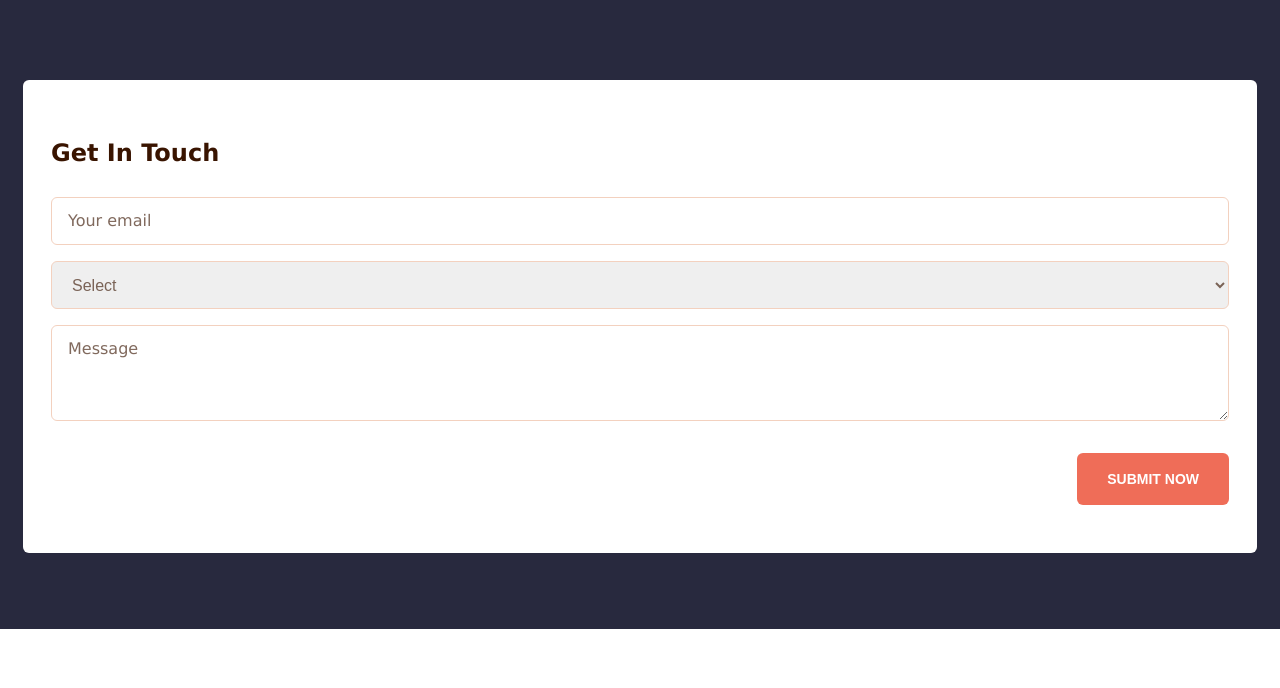
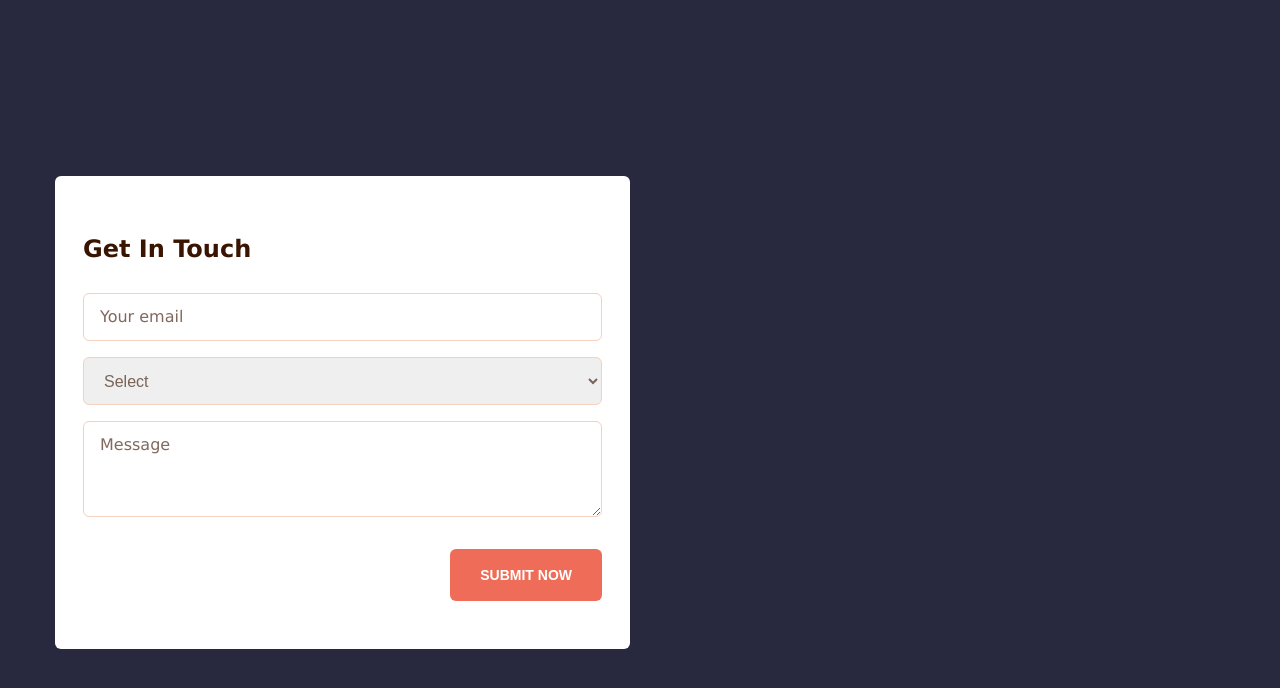
Before and after one commit to MariusCodeAcademy/feu2-18-figma, a plain HTML site: page index.html in a window 1280 px wide. Drawn offline with Linux system fonts and the light colour scheme.

Commit message:
desktop resolution

```diff
--- a/sass/main.scss
+++ b/sass/main.scss
@@ -67,3 +67,22 @@ body {
     margin-top: 16px;
   }
 }
+
+@media screen and (min-width: 800px) {
+  .container {
+    padding-left: 30px;
+    padding-right: 30px;
+    max-width: 1230px;
+    margin-left: auto;
+    margin-right: auto;
+  }
+  .contact {
+    padding-top: 176px;
+    padding-bottom: 176px;
+    .contactGrid {
+      display: grid;
+      grid-template-columns: repeat(2, 1fr);
+      gap: 20px;
+    }
+  }
+}
```
Also changed, not shown: css/main.css, 1 other file.
